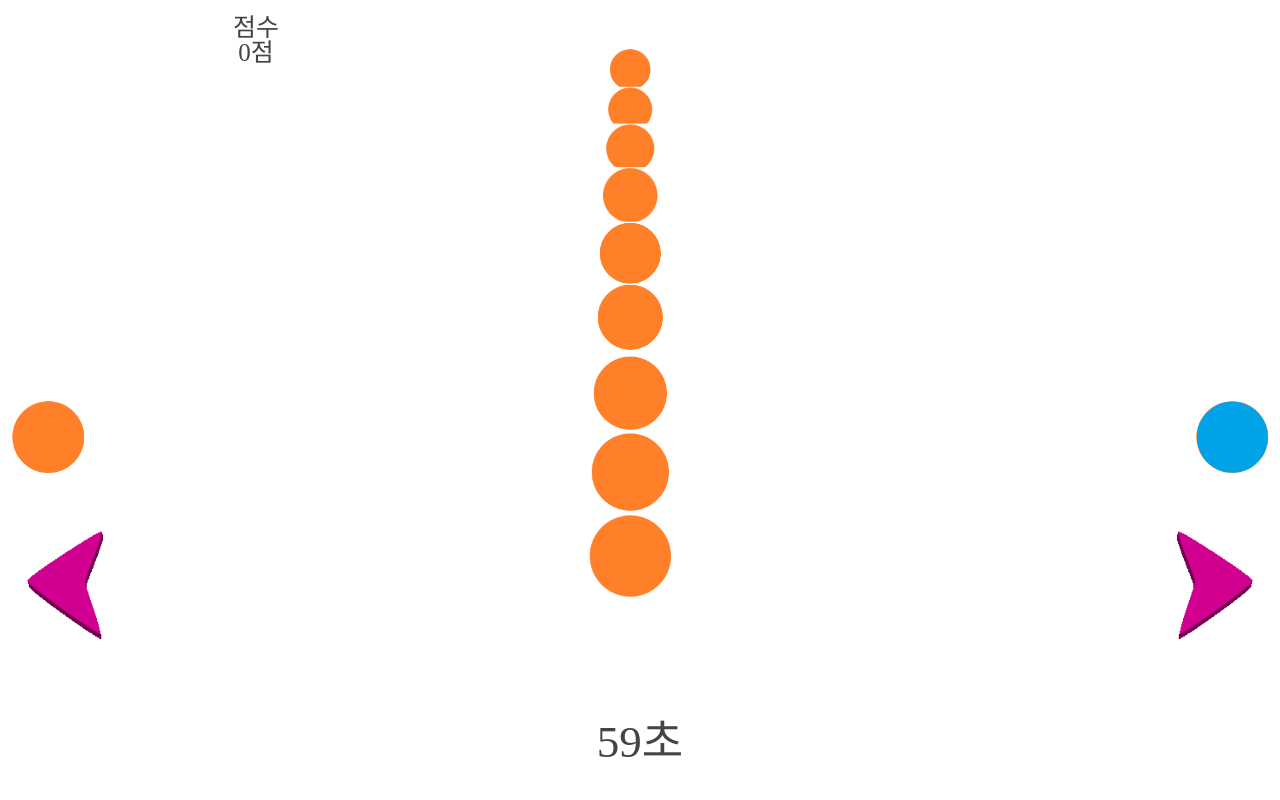
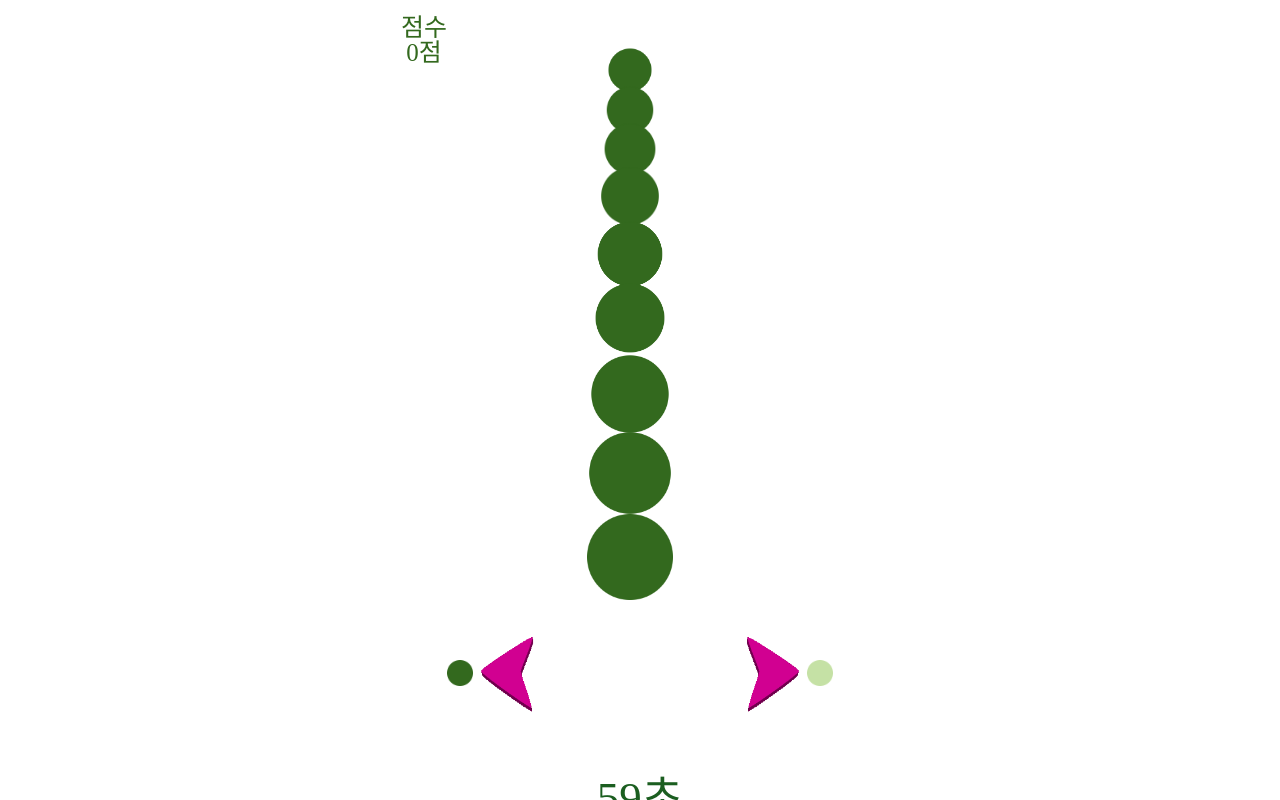
Before and after one commit to Bangsuhyun96/ysms, a plain HTML site: page game.html in a window 1280 px wide. Drawn offline with Linux system fonts and the light colour scheme; a web font is replaced by a local one.

Commit message:
Add files via upload

```diff
--- a/css/main.css
+++ b/css/main.css
@@ -1,15 +1,15 @@
 @font-face {font-family: 'Maplestory Light'; font-style: normal; font-weight: 300; src: url(../font/Maplestory\ Light.ttf);}
 @font-face {font-family: 'Maplestory Bold'; font-style: normal; font-weight: 300; src: url(../font/Maplestory\ Bold.ttf);}
 *{font-family: 'Maplestory Light'; font-style: normal;}
-.wrap{width: 720px; max-height: 100%;}
+.wrap{width: 720px; max-height: 100%; margin: 0 auto;}
 .cloud{background-color: #000; opacity: 70%; width:100%; height: 100%; position: fixed; top: 0; left: 0; z-index: 9999; text-align: center;}
-.cloud > .startcnt{ font-size: 164px; color: #fff; margin: calc(50% + 82px) 0;}
+.cloud > .startcnt{ font-size: 164px; color: #fff; display: flex; justify-content: center; align-items: center; height: 100%; width: 100%; max-width: 720px;}
 /* .divwrap{position: fixed; background: url(../Img/mainbg.png) no-repeat top center/cover; width: 100%; height: 100%;} */
-.divwrap{position: fixed; background:#fff; width: 100%;}
+.divwrap{position: fixed; background:#fff; width: 100%; max-width: 720px;}
 
 .createloc{ display: flex; flex-wrap: wrap-reverse; width:106px; margin: 0 auto; overflow: hidden; height: 600px;}
-.standard0{ background: url(../Img/orangeBtn.png) no-repeat top center/cover; width: 86px; height:86px; margin: -30px 0 0 0;}
-.standard1{ background: url(../Img/blueBtn.png) no-repeat top center/cover; width: 86px; height:86px; margin: -30px 0 0 0;}
+.standard0{ background: url(../Img/greenone.png) no-repeat top center/cover; width: 86px; height:86px; margin: -30px 0 0 0;}
+.standard1{ background: url(../Img/greentwo.png) no-repeat top center/cover; width: 86px; height:86px; margin: -30px 0 0 0; }
 
 .createloc :nth-child(10) {opacity: 0;}
 .createloc :nth-child(1) {z-index: 11;}
@@ -23,19 +23,21 @@
 .createloc :nth-child(9) {z-index:3; transform: scale(0.5); margin-top:-85px;}
 
 
-.classcomp {position: relative; width: 720px;}
-.classcomp button{ position: fixed; top: 560px; width: 110px; height: 110px;}
-.classcomp button:first-child {left:10px; background: url(../Img/left_arrow.png) no-repeat top center/cover; bottom: 40px;}
-.classcomp button:nth-child(2) {right:10px; background: url(../Img/right_arrow.png) no-repeat top center/cover; bottom: 40px;}
-.classcomp .standard2{ position: fixed; left:10px; background: url(../Img/orangeBtn.png) no-repeat top center/cover; width: 76px; height: 76px; top:400px}
-.classcomp .standard3{ position: fixed; right:10px; background: url(../Img/blueBtn.png) no-repeat top center/cover; width: 76px; height: 76px; top:400px}
+.classcomp {position: relative; width: 100%; display: flex; flex-wrap: wrap; justify-content: space-around; max-width: 720px; margin: 60px 0 -50px 0;}
+.classcomp .standard2{ background: url(../Img/greenone.png) no-repeat top center/cover; width: 26px; height: 26px; }
+.classcomp .standard3{ background: url(../Img/greentwo.png) no-repeat top center/cover; width: 26px; height: 26px; }
 
-.score{position: fixed; top: 15px; left: calc(20% - 80px); width: 160px; height: 80px; color: #444444; text-align: center;}
+.dlasscoma {position: relative; width: 100%; display: flex; flex-wrap: wrap; justify-content: space-evenly; max-width: 720px;}
+.dlasscoma .left_arrow { background: url(../Img/left_arrow.png) no-repeat top center/cover; width: 76px; height: 76px;}
+.dlasscoma .right_arrow { background: url(../Img/right_arrow.png) no-repeat top center/cover; width: 76px; height: 76px;}
+
+.score{position: absolute; top: 15px; left: calc(20% - 80px); width: 160px; height: 80px; color: #33691e; text-align: center;}
 .score p{font-size: 25px; }
-.timer{ position: fixed; bottom: 0px; right: calc(50% - 75px); width: 150px; height: 80px; color: #444444; text-align: center;}
+.timer{ width: 100%; height: 80px; color: #1b5e20; text-align: center; display: flex; margin: 64px 0 0 0; justify-content: center;}
 .timer p{font-size: 45px; }
-.combo{z-index: 50; font-family: 'Maplestory Bold'; font-style: normal; position: fixed; top: 185px; left: calc(50% - 170px); width: 340px; height: 30px; text-align: center; font-size: 55px; color: #aaaaaa; text-shadow: -1px 0 #1f0a43, 0 1px #1f0a43, 1px 0 #1f0a43, 0 -1px #1f0a43;}
-.gameendmessage{z-index: 99; display: none; position: fixed; top: 0px; left: 0px; width: 100%; height: 100%; background-color: #222; opacity: 85%; text-align: center;}
-.gameendmessage_btn{ position: absolute; bottom: 200px; left: calc(50% - 160px); width: 320px; height: 50px; font-size: 72px; text-shadow: -4px 0 #fff, 0 4px #fff, 4px 0 #fff, 0 -4px #fff;}
-.gameendmessage_max{ position: absolute; top: 200px; left: calc(50% - 160px); width: 320px; height: 50px; font-size: 72px; text-shadow: -4px 0 #fff, 0 4px #fff, 4px 0 #fff, 0 -4px #fff; color:#d71b93;}
-.gameendmessage_score{ position: absolute; top: 300px; left: calc(50% - 160px); width: 320px; height: 50px; font-size: 72px; text-shadow: -4px 0 #fff, 0 4px #fff, 4px 0 #fff, 0 -4px #fff; color:#d71b93;}
+.combo{font-family: 'Maplestory Bold'; font-style: normal; width: 720px; height: 100px; text-align: center; font-size: 55px; color: #F3E9C6; text-shadow: -1px 0 #1f0a43, 0 1px #1f0a43, 1px 0 #1f0a43, 0 -1px #1f0a43; display: flex; justify-content: center; align-items: center; position: absolute; z-index: 20; margin: 170px 0 0 0;}
+
+.gameendmessage{z-index: 99; display: none; position: fixed; top: 0px; left: 0px; width: 100%; height: 100%; background-color: #222; opacity: 85%; text-align: center; justify-content: center; align-items: center;}
+.gameendmessage_btn{ width: 320px; height: 100px; font-size: 72px; text-shadow: -4px 0 #fff, 0 4px #fff, 4px 0 #fff, 0 -4px #fff;}
+.gameendmessage_max{ width: 320px; height: 100px; font-size: 72px; text-shadow: -4px 0 #fff, 0 4px #fff, 4px 0 #fff, 0 -4px #fff; color:#d71b93;}
+.gameendmessage_score{ width: 320px; height: 100px; font-size: 72px; text-shadow: -4px 0 #fff, 0 4px #fff, 4px 0 #fff, 0 -4px #fff; color:#d71b93;}
--- a/game.html
+++ b/game.html
@@ -14,12 +14,15 @@
             <p class="startcnt">3</p>
         </div>
         <div class="divwrap">
+            <p class="combo"></p>
             <div class="createloc"></div>
             <div class="classcomp">
-                <button class="standard0"></button>
-                <button class="standard1"></button>
                 <div class="standard2"></div>
                 <div class="standard3"></div>
+            </div>
+            <div class="dlasscoma">
+                <button class="left_arrow"></button>
+                <button class="right_arrow"></button>
             </div>
             <div class="score">
                 <p>점수</p>
@@ -28,7 +31,7 @@
             <div class="timer">
                 <p class="timerresult">60초</p>
             </div>
-            <p class="combo"></p>
+
             <div class="gameendmessage">
                 <div class="gameendmessage_wrap">
                     <p class="gameendmessage_max">점수</p>
--- a/js/main.js
+++ b/js/main.js
@@ -71,6 +71,7 @@
         setTimeout(() => {
             document.addEventListener('keydown',(e)=>{
                 const firstElem = document.querySelector('.createloc > div');
+
                 if(firstElem.className === 'standard0'){
                     if(e.code === 'ArrowLeft'){
                         scorecheck();
@@ -155,18 +156,7 @@
         combo = 0;
         score-=1000;
         document.querySelector('.combo').innerHTML = "";
-
-    }
-
-    function scoreAnimateRed(){
-        $('.scoreresult').animate({
-
-        });
-    }
-    function scoreAnimateBlack(){
-        $('.scoreresult').animate({
-
-        });
+        console.log('reset');
     }
 
 
@@ -191,13 +181,12 @@
             document.querySelector('.timer > p').style.color = "red";
         }
         if(gametime==-1){
-            document.querySelector('.gameendmessage').style.display='block';
+            document.querySelector('.gameendmessage').style.display='flex';
             setTimeout(() => {
                 clearInterval(gametumercnt);
             }, 100);
         }
         gameEndMessage();
-        clearInterval(game());
     }
 
     function gameEndMessage(){
```
Also changed, not shown: Img/greenone.png (added), Img/greentwo.png (added).
